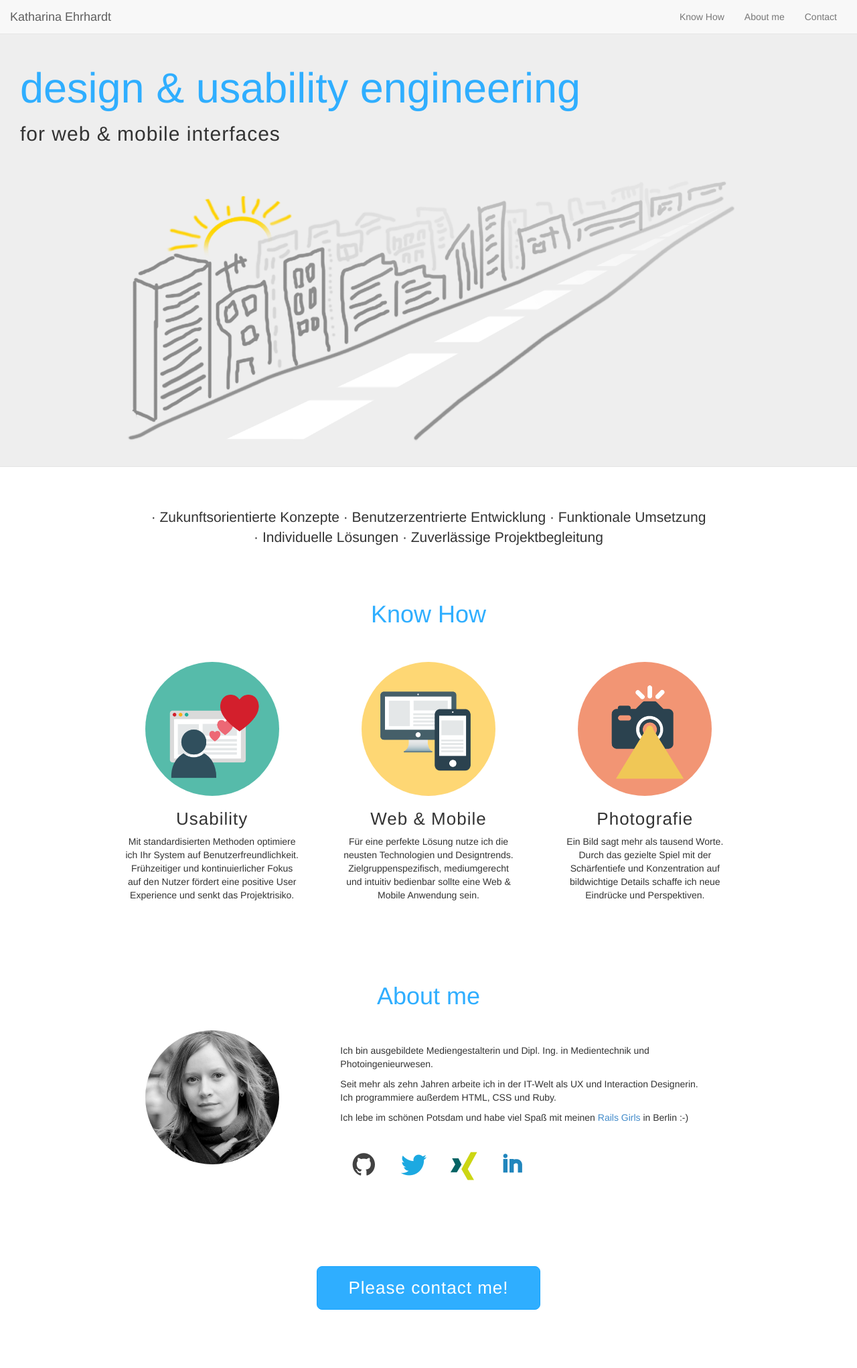
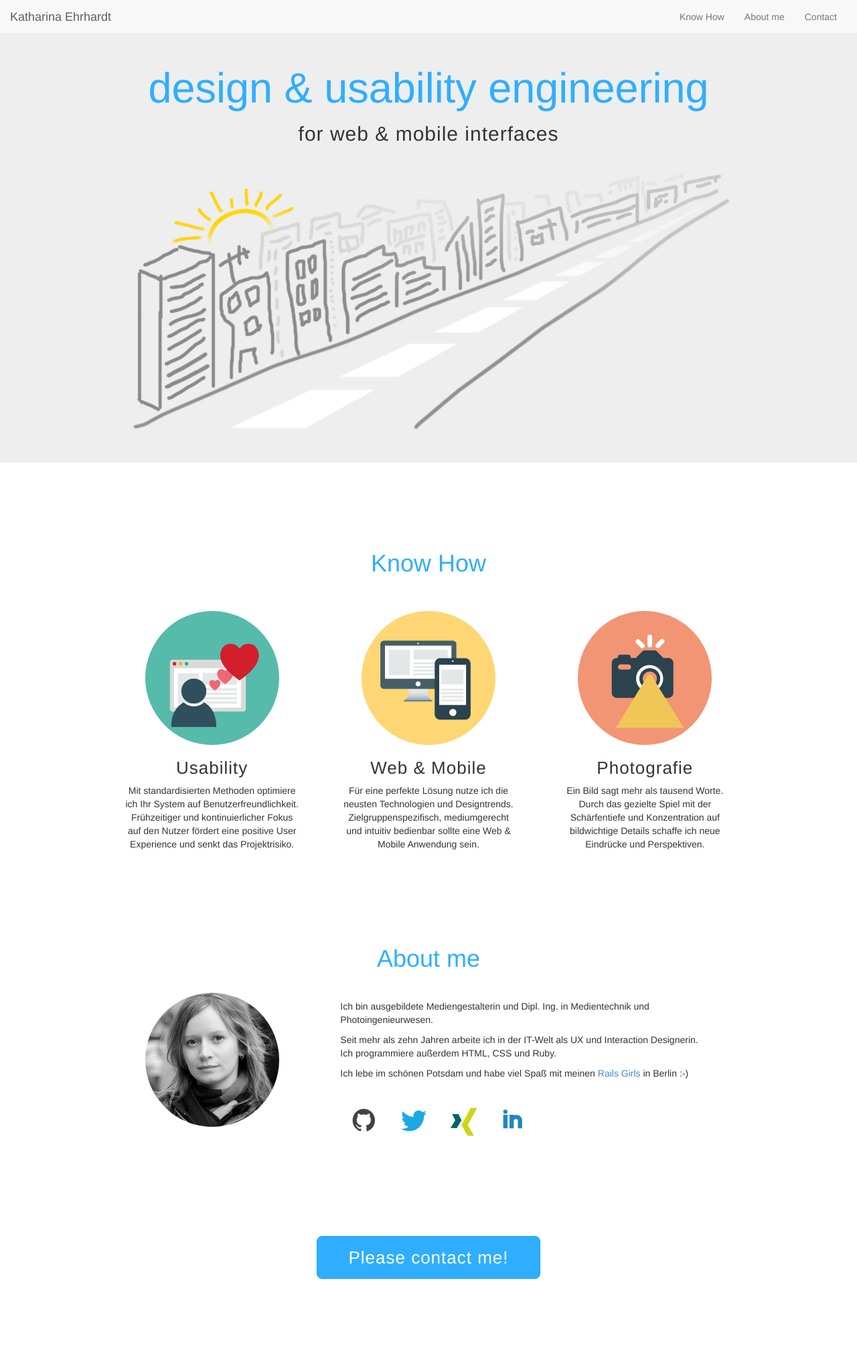
Before and after one commit to somamo/somamo.github.io, a website: page index.html in a window 1280 px wide. Shown: the top 2042 px of the page at 67% size. Drawn offline with nearby package versions, Linux system fonts and the light colour scheme.

Commit message:
optimize design

```diff
--- a/assets/css/styles.css
+++ b/assets/css/styles.css
@@ -42,8 +42,7 @@ body {
 /* Main marketing message and sign up button */
 .jumbotron {
   border-bottom: 1px solid #e5e5e5;
-  padding: 0px 30px;
-  margin-bottom: 60px;
+  padding: 0px;
 }
 
 /* Supporting marketing content */
@@ -60,11 +59,11 @@ body {
 }
 
 .start_img {
-  width: 80%;
+  width: 75%;
   display: block;
   margin-left: auto;
   margin-right: auto;
-  margin-bottom: 15px;
+  margin-bottom: 25px;
 }
 
 .start_img2 {
@@ -75,11 +74,14 @@ body {
 .jumbotron h1 {
   color: #2faeff;
   margin-top: 50px;
+  text-align: center;
 }
 
 .jumbotron h2 {
   font-weight: 100;
   letter-spacing: 1px;
+  text-align: center;
+  margin-bottom: 0px;
 }
 
 h3 {
@@ -97,6 +99,10 @@ h4 {
 }
 
 #Contact {
+  margin-top: 1px;
+}
+
+#ContactLink {
 margin-top: 70px;
 margin-bottom: 100px;
 }
@@ -151,7 +157,7 @@ border-color: #13A3FF;
 }
 
 .aboutme {
-  margin-top: 20px;
+  margin-top: 10px;
 }
 
 .knowhow {
@@ -170,4 +176,18 @@ img.social-icon {
   padding: 6px 10px;
   margin-top: 20px;
   margin-bottom: 20px;
+  background: #fff;
+  -webkit-transition: 0.4s ease-in-out;
+  -moz-transition: 0.4s ease-in-out;
+  -o-transition: 0.4s ease-in-out; transition: 0.4s ease-in-out;
 }
+.btn-default:hover,
+.btn-default:focus,
+.btn-default:active,
+.btn-default.active,
+.open .dropdown-toggle.btn-default {
+  color: #333333;
+  background: #ebebeb;
+  border-color: #adadad;
+
+}
--- a/index.html
+++ b/index.html
@@ -46,10 +46,9 @@
       </div>
 
     <div class="container">
-      <p class="lead">· Zukunftsorientierte Konzepte  ·  Benutzerzentrierte Entwicklung  ·  Funktionale Umsetzung<br>· Individuelle Lösungen  ·  Zuverlässige Projektbegleitung</p>
 
-
-<h3 id="KnowHow">Know How</h3>
+<div id="KnowHow">&nbsp;</div>
+<h3>Know How</h3>
 <div class="row">
 
   <div class="col-md-4">
@@ -71,7 +70,8 @@
   </div>
 </div>
 
-<h3 id="AboutMe">About me</h3>
+<div id="AboutMe">&nbsp;</div>
+<h3>About me</h3>
 <div class="row">
   <div class="col-md-4">
     <img src="/assets/img/Katharina_Ehrhardt.png" alt="Katharina Ehrhardt" class="img-circle img-profil">
@@ -87,9 +87,9 @@
 
   </div>
 </div>
-
+<div id="Contact">&nbsp;</div>
 <p class="lead">
-  <a class="btn btn-primary btn-lg" id="Contact" href="https://somadesign.typeform.com/to/wjQuG4"> Please contact me! </a>
+  <a class="btn btn-primary btn-lg" id="ContactLink" href="https://somadesign.typeform.com/to/wjQuG4"> Please contact me! </a>
 <br><br>
 </p>
 
```
